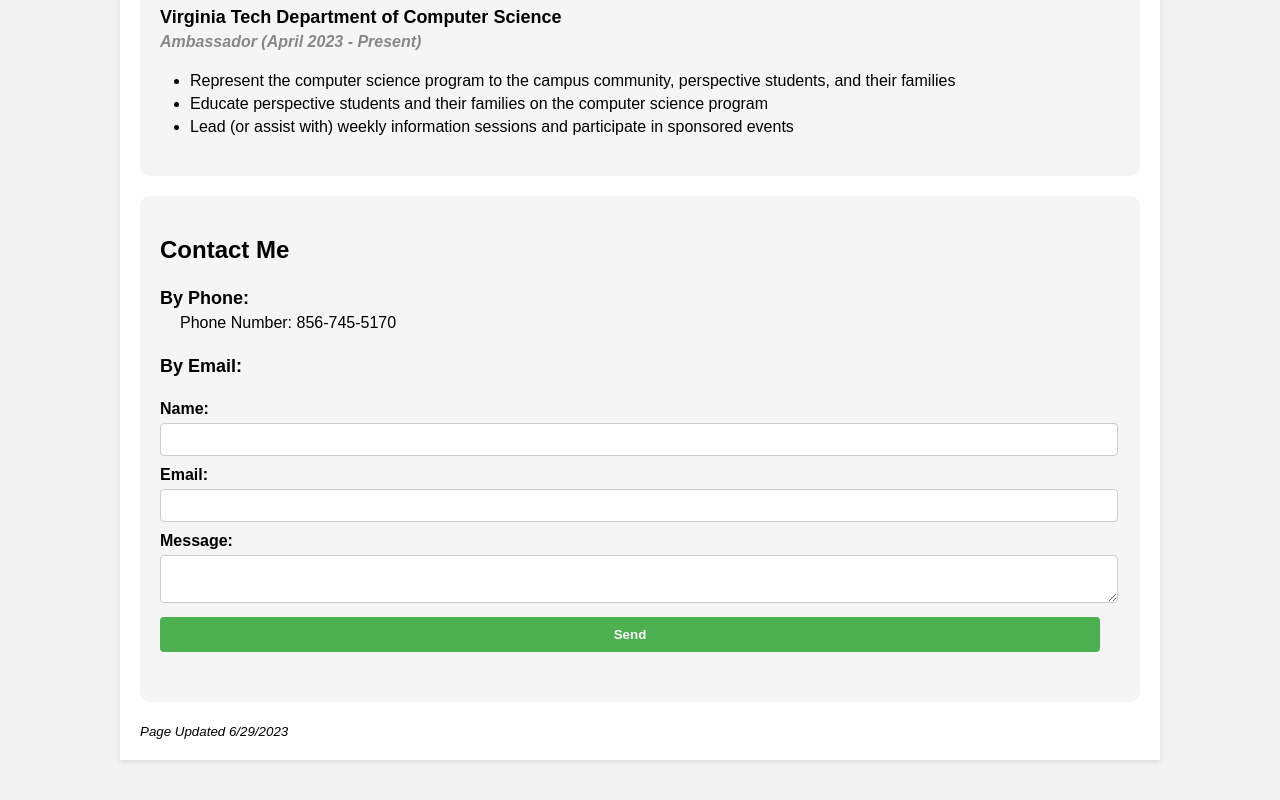
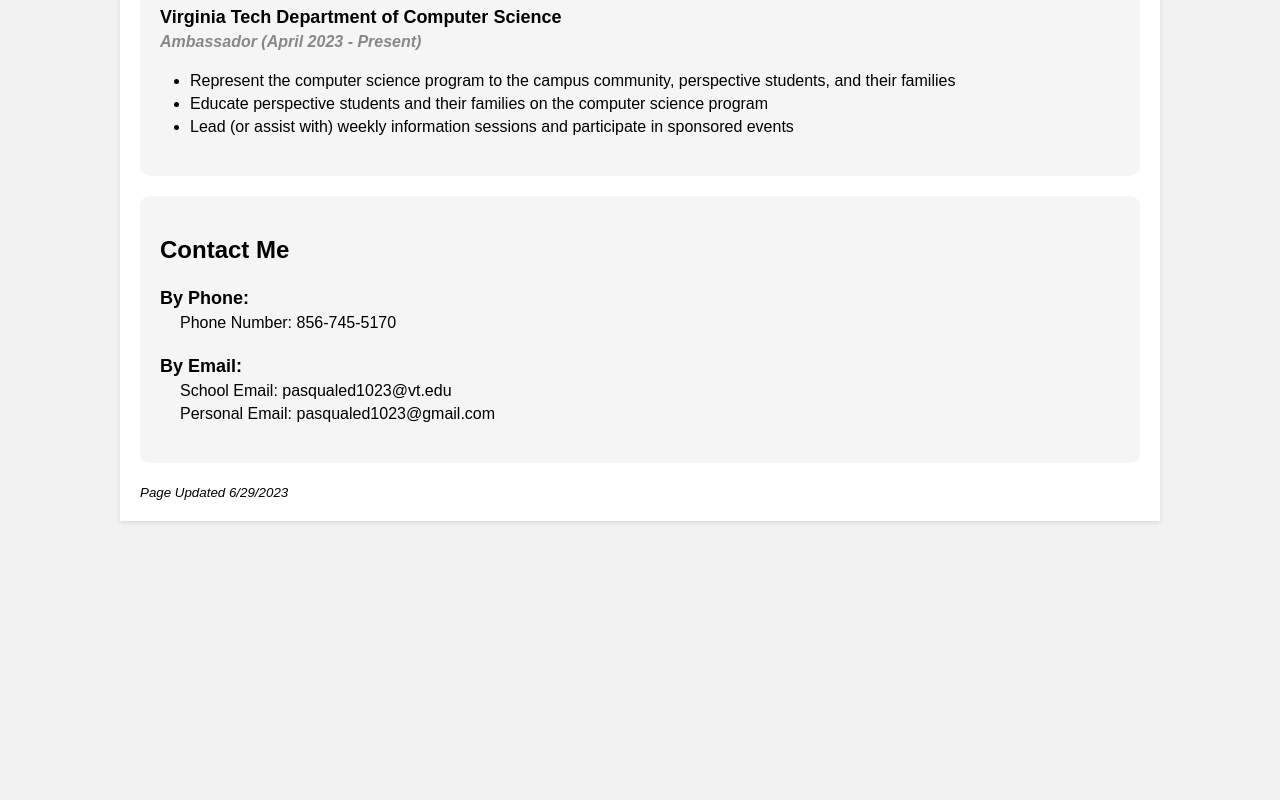
Before and after one commit to SQUALEMAN/SQUALEMAN.github.io, a plain HTML site: page index.html in a window 1280 px wide. Shown: the part 2103-2903 px from the top of the page. After the commit the page ends 2664 px from the top, so only its background shows below. Drawn offline with Linux system fonts and the light colour scheme.

Commit message:
Update index.html

```diff
--- a/index.html
+++ b/index.html
@@ -160,7 +160,11 @@
 
         <div class="contact-item">
           <h4>By Email:</h4>
-          <br>
+          <div>
+            <p class="indented">School Email: pasqualed1023@vt.edu</p>
+            <p class="indented">Personal Email: pasqualed1023@gmail.com</p>
+          </div>
+          <!--br>
           <div>
             <form action="mailto:pasqualed1023@gmail.com" method="POST" enctype="text/plain">
               <label for="name">Name:</label>
@@ -171,7 +175,7 @@
               <textarea id="message" name="message" required></textarea>
               <input type="submit" value="Send" />
             </form>
-          </div>
+          </div-->
         </div>
       </section>
       <small><i>Page Updated 6/29/2023</i></small>
```
